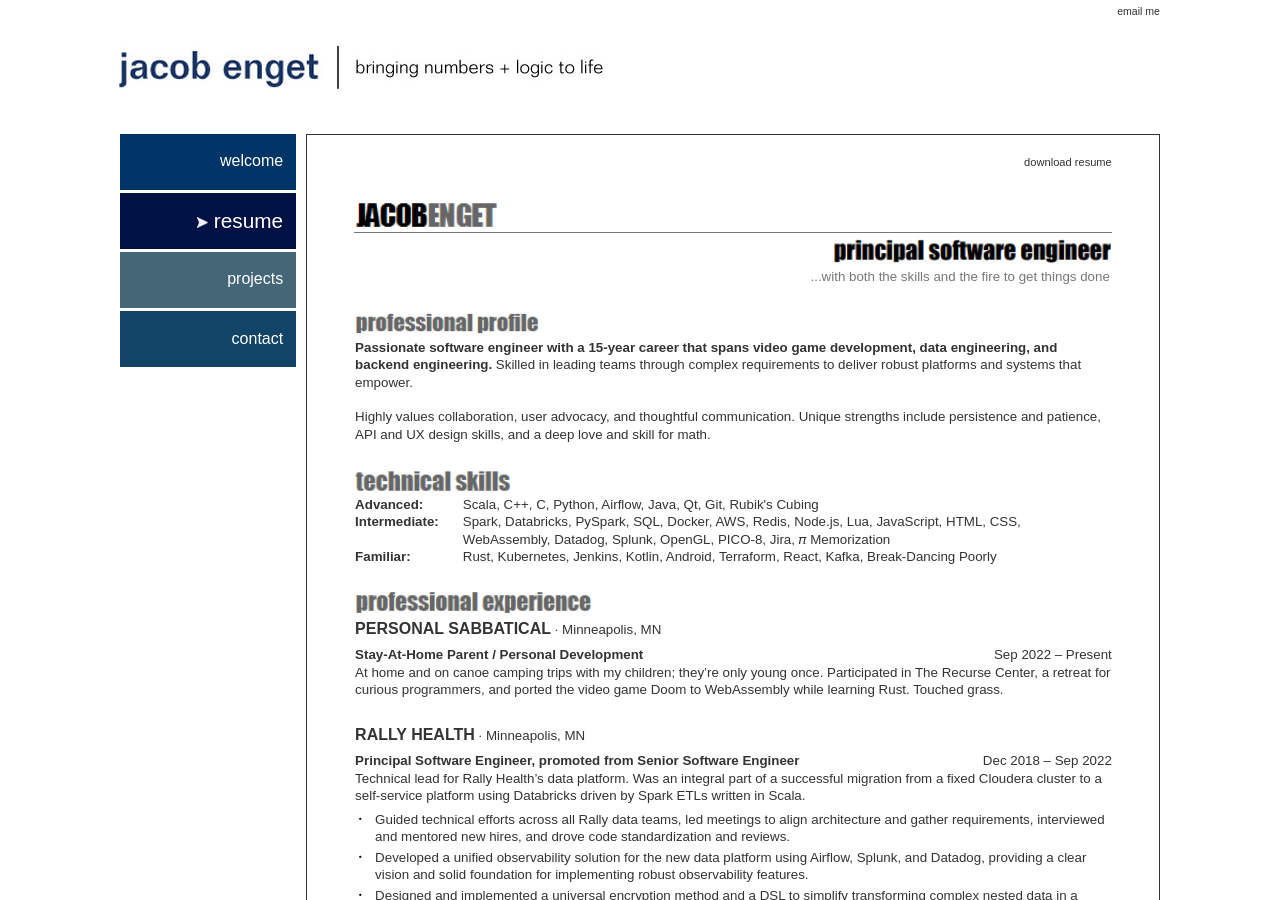
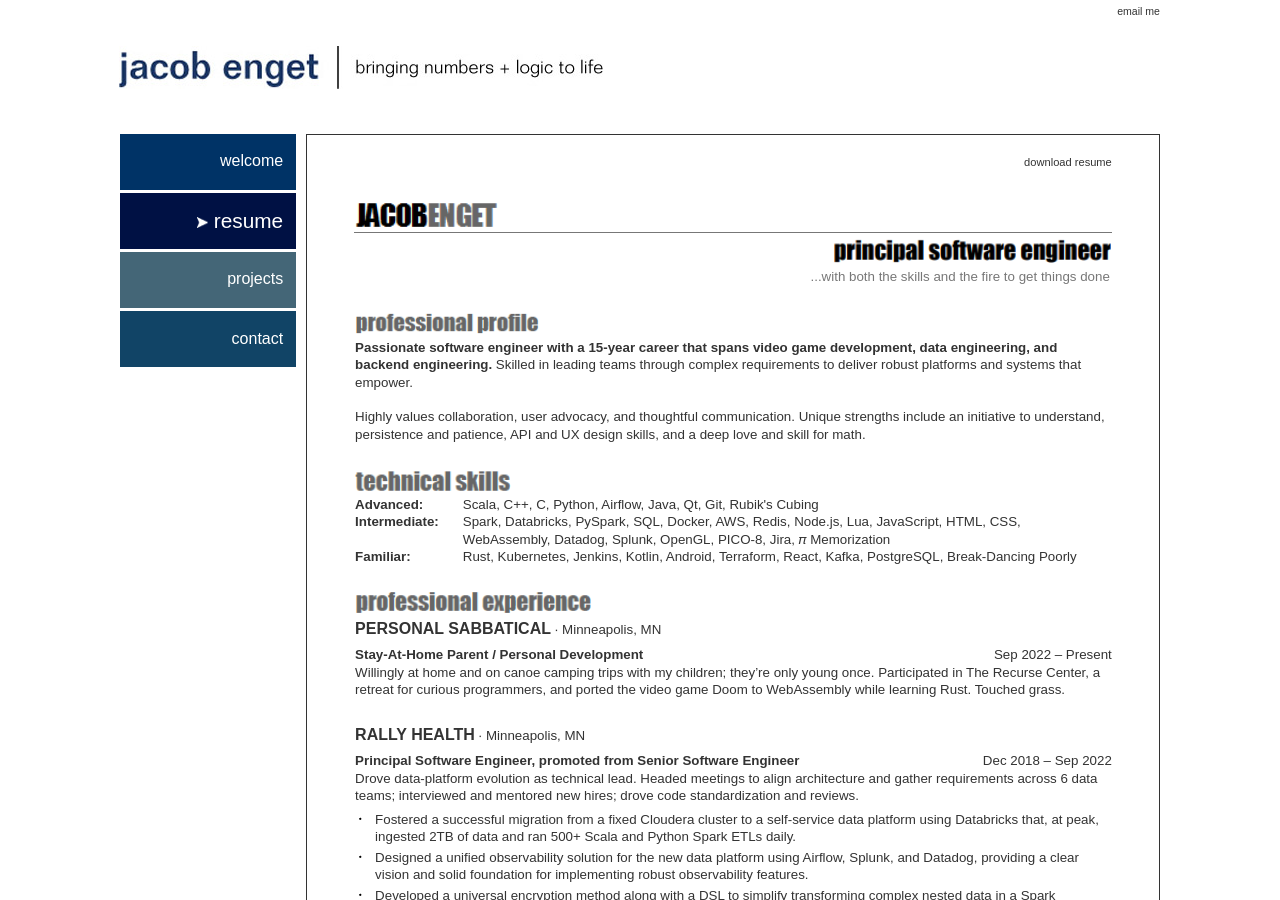
Before and after one commit to jacobenget/jacobenget.github.io, a Jekyll site: the page built from docs/resume.html, in a window 1280 px wide and 900 px high. Built offline with Jekyll 4.4.1, drawn with Linux system fonts in a browser that asks for light colours; some of the changed text lies outside the part shown.

Commit message:
Tweak resume details to match cur. working version

```diff
--- a/docs/resume.html
+++ b/docs/resume.html
@@ -28,7 +28,7 @@ associated_top_level_page: resume
       Skilled in leading teams through complex requirements to deliver robust platforms and systems that empower.
       <br/>
       <br/>
-      Highly values collaboration, user advocacy, and thoughtful communication. Unique strengths include persistence and patience, API and UX design skills, and a deep love and skill for math.
+      Highly values collaboration, user advocacy, and thoughtful communication. Unique strengths include an initiative to understand, persistence and patience, API and UX design skills, and a deep love and skill for math.
     </div>
   </div>
   <div class="resumeSection" id="technicalSkills">
@@ -41,7 +41,7 @@ associated_top_level_page: resume
       <div class="skillGroup">Intermediate:</div>
       <div>Spark, Databricks, PySpark, SQL, Docker, AWS, Redis, Node.js, Lua, JavaScript, HTML, CSS, WebAssembly, Datadog, Splunk, OpenGL, PICO-8, Jira, 𝜋 Memorization</div>
       <div class="skillGroup">Familiar:</div>
-      <div>Rust, Kubernetes, Jenkins, Kotlin, Android, Terraform, React, Kafka, Break-Dancing Poorly</div>
+      <div>Rust, Kubernetes, Jenkins, Kotlin, Android, Terraform, React, Kafka, PostgreSQL, Break-Dancing Poorly</div>
     </div>
   </div>
   <div class="resumeSection" id="professionalExperience">
@@ -58,7 +58,7 @@ associated_top_level_page: resume
             <span class="dates">Sep 2022 – Present</span>
           </div>
           <div class="details">
-            At home and on canoe camping trips with my children; they’re only young once. Participated in The Recurse Center, a retreat for curious programmers, and ported the video game Doom to WebAssembly while learning Rust. Touched grass.
+            Willingly at home and on canoe camping trips with my children; they’re only young once. Participated in The Recurse Center, a retreat for curious programmers, and ported the video game Doom to WebAssembly while learning Rust. Touched grass.
           </div>
         </div>
       </div>
@@ -71,18 +71,18 @@ associated_top_level_page: resume
             <span class="dates">Dec 2018 – Sep 2022</span>
           </div>
           <div class="details">
-            Technical lead for Rally Health’s data platform. Was an integral part of a successful migration from a fixed Cloudera cluster to a self-service platform using Databricks driven by Spark ETLs written in Scala.
+            Drove data-platform evolution as technical lead. Headed meetings to align architecture and gather requirements across 6 data teams; interviewed and mentored new hires; drove code standardization and reviews.
           </div>
           <div class="subpoints">
             <ul>
               <li>
-                Guided technical efforts across all Rally data teams, led meetings to align architecture and gather requirements, interviewed and mentored new hires, and drove code standardization and reviews.
+                Fostered a successful migration from a fixed Cloudera cluster to a self-service data platform using Databricks that, at peak, ingested 2TB of data and ran 500+ Scala and Python Spark ETLs daily.
               </li>
               <li>
-                Developed a unified observability solution for the new data platform using Airflow, Splunk, and Datadog, providing a clear vision and solid foundation for implementing robust observability features.
+                Designed a unified observability solution for the new data platform using Airflow, Splunk, and Datadog, providing a clear vision and solid foundation for implementing robust observability features.
               </li>
               <li>
-                Designed and implemented a universal encryption method and a DSL to simplify transforming complex nested data in a Spark DataFrame. These elements crafted a smooth yet secure method for accessing sensitive patient information.
+                Developed a universal encryption method along with a DSL to simplify transforming complex nested data in a Spark DataFrame. Together these elements crafted a smooth yet secure method for accessing sensitive patient information.
               </li>
               <li>
                 Crafted a migration strategy for 170 ETLs from Spark 2 to Spark 3, enabling independent transitions for each ETL and allowing our 20 data engineers to work seamlessly without halting other development.
```
Also changed, not shown: other parts of docs/resume.html (+1 -1 lines), 1 other file.
